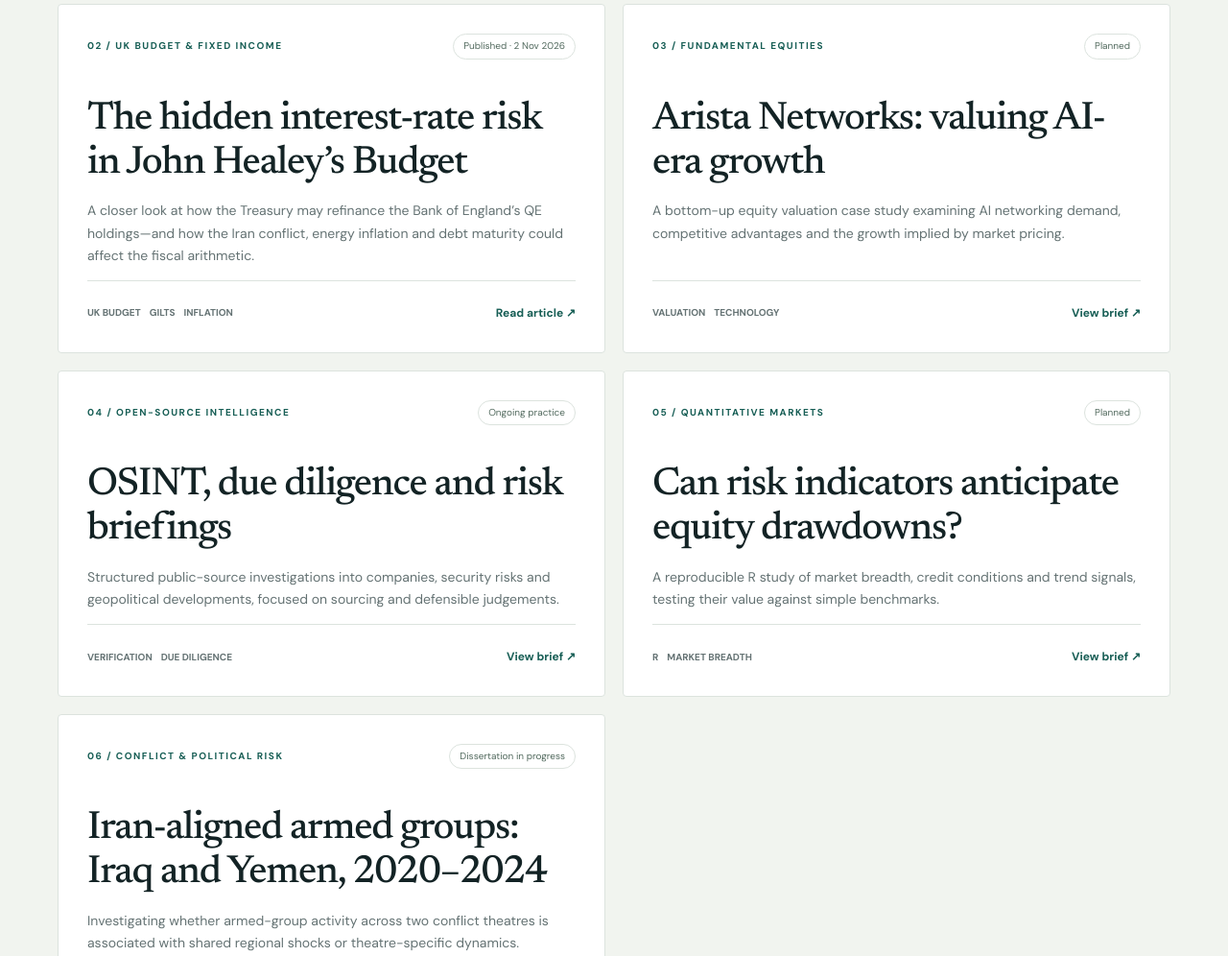
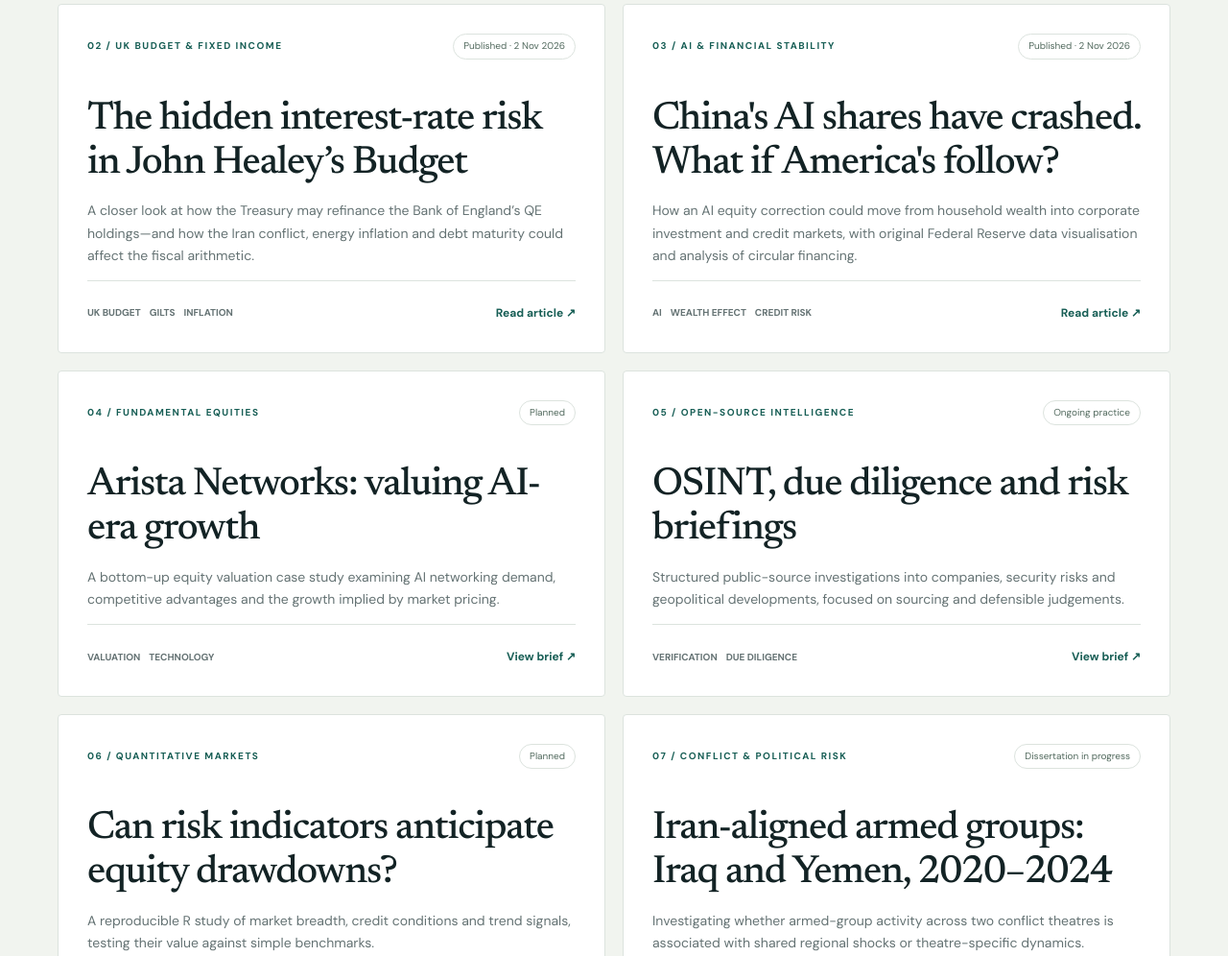
Before and after one commit to harryaiken4-creator/research-portfolio, a plain HTML site: page index.html in a window 1280 px wide. Shown: the part 1409-2405 px from the top of the page at 96% size. Drawn offline with Linux system fonts and the light colour scheme.

Commit message:
Add published AI wealth and circular financing analysis to research library

```diff
--- a/index.html
+++ b/index.html
@@ -80,26 +80,32 @@
           <p>A closer look at how the Treasury may refinance the Bank of England’s QE holdings—and how the Iran conflict, energy inflation and debt maturity could affect the fiscal arithmetic.</p>
           <div class="card-bottom"><div class="tags"><span class="tag">UK Budget</span><span class="tag">Gilts</span><span class="tag">Inflation</span></div><a class="project-open" href="projects/uk-budget-qe-interest-rate-risk.html" aria-label="Read analysis of Healey's Budget and quantitative easing debt">Read article ↗</a></div>
         </article>
+        <article class="project-card" data-category="markets">
+          <div class="card-top"><span class="card-number">03 / AI &amp; financial stability</span><span class="status">Published · 2 Nov 2026</span></div>
+          <h3><a href="projects/china-ai-equity-wealth-credit.html">China's AI shares have crashed. What if America's follow?</a></h3>
+          <p>How an AI equity correction could move from household wealth into corporate investment and credit markets, with original Federal Reserve data visualisation and analysis of circular financing.</p>
+          <div class="card-bottom"><div class="tags"><span class="tag">AI</span><span class="tag">Wealth effect</span><span class="tag">Credit risk</span></div><a class="project-open" href="projects/china-ai-equity-wealth-credit.html" aria-label="Read AI equity, household wealth and credit market analysis">Read article ↗</a></div>
+        </article>
         <article class="project-card" data-category="equity">
-          <div class="card-top"><span class="card-number">03 / Fundamental equities</span><span class="status planned">Planned</span></div>
+          <div class="card-top"><span class="card-number">04 / Fundamental equities</span><span class="status planned">Planned</span></div>
           <h3><a href="projects/arista-equity.html">Arista Networks: valuing AI-era growth</a></h3>
           <p>A bottom-up equity valuation case study examining AI networking demand, competitive advantages and the growth implied by market pricing.</p>
           <div class="card-bottom"><div class="tags"><span class="tag">Valuation</span><span class="tag">Technology</span></div><a class="project-open" href="projects/arista-equity.html" aria-label="Explore Arista equity research plan">View brief ↗</a></div>
         </article>
         <article class="project-card" data-category="intelligence">
-          <div class="card-top"><span class="card-number">04 / Open-source intelligence</span><span class="status">Ongoing practice</span></div>
+          <div class="card-top"><span class="card-number">05 / Open-source intelligence</span><span class="status">Ongoing practice</span></div>
           <h3><a href="projects/osint.html">OSINT, due diligence and risk briefings</a></h3>
           <p>Structured public-source investigations into companies, security risks and geopolitical developments, focused on sourcing and defensible judgements.</p>
           <div class="card-bottom"><div class="tags"><span class="tag">Verification</span><span class="tag">Due diligence</span></div><a class="project-open" href="projects/osint.html" aria-label="Explore OSINT research work">View brief ↗</a></div>
         </article>
         <article class="project-card" data-category="quant">
-          <div class="card-top"><span class="card-number">05 / Quantitative markets</span><span class="status planned">Planned</span></div>
+          <div class="card-top"><span class="card-number">06 / Quantitative markets</span><span class="status planned">Planned</span></div>
           <h3><a href="projects/cross-asset-risk.html">Can risk indicators anticipate equity drawdowns?</a></h3>
           <p>A reproducible R study of market breadth, credit conditions and trend signals, testing their value against simple benchmarks.</p>
           <div class="card-bottom"><div class="tags"><span class="tag">R</span><span class="tag">Market breadth</span></div><a class="project-open" href="projects/cross-asset-risk.html" aria-label="Explore quantitative research plan">View brief ↗</a></div>
         </article>
         <article class="project-card" data-category="intelligence">
-          <div class="card-top"><span class="card-number">06 / Conflict &amp; political risk</span><span class="status">Dissertation in progress</span></div>
+          <div class="card-top"><span class="card-number">07 / Conflict &amp; political risk</span><span class="status">Dissertation in progress</span></div>
           <h3><a href="projects/iraq-yemen.html">Iran-aligned armed groups: Iraq and Yemen, 2020–2024</a></h3>
           <p>Investigating whether armed-group activity across two conflict theatres is associated with shared regional shocks or theatre-specific dynamics.</p>
           <div class="card-bottom"><div class="tags"><span class="tag">Conflict data</span><span class="tag">Event analysis</span></div><a class="project-open" href="projects/iraq-yemen.html" aria-label="Explore Iraq Yemen research plan">View brief ↗</a></div>
```
